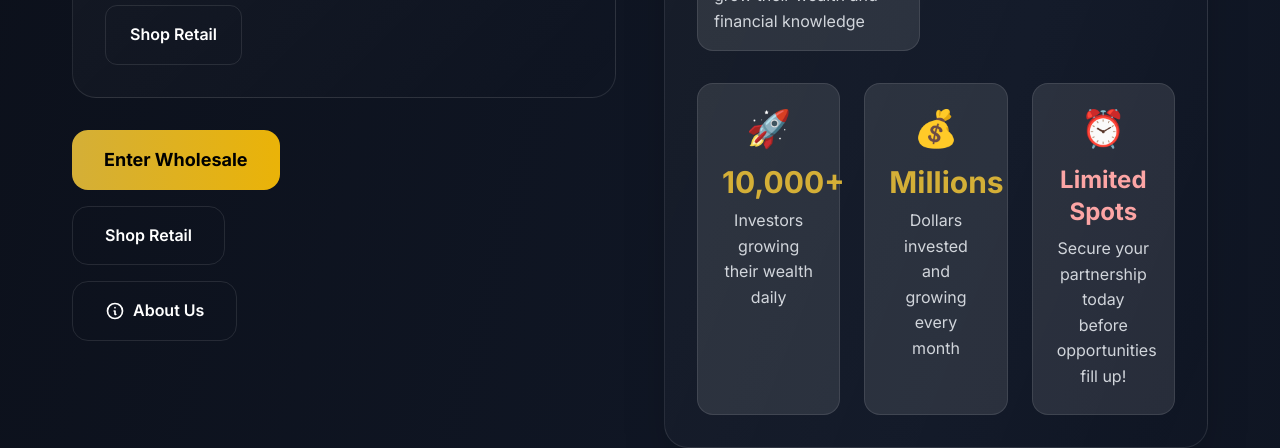
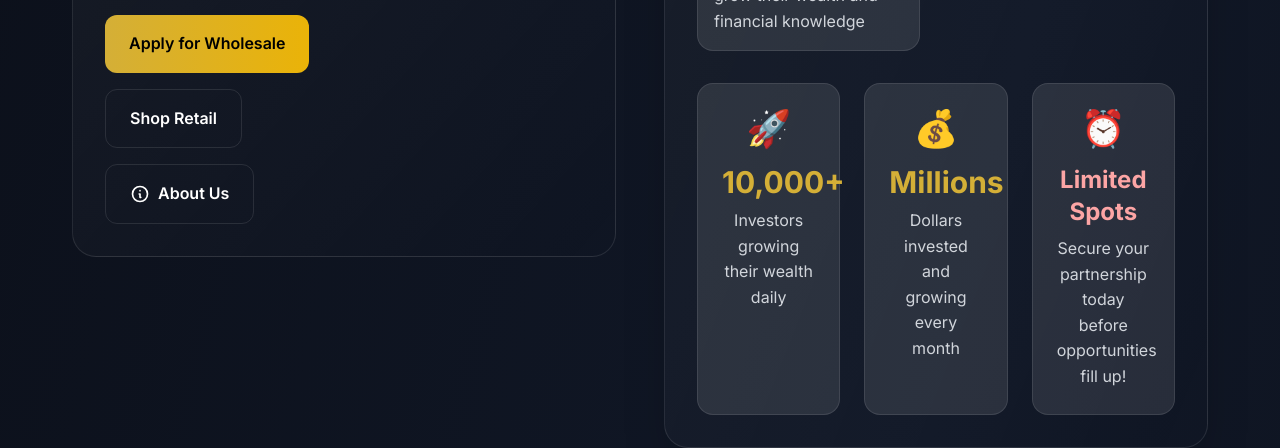
Before and after one commit to Kv-Garage/kv-garage-2026, a Next.js app: page / in a window 1280 px wide. Shown: the part 1140-1588 px from the top of the page. Built offline with nearby package versions, Linux system fonts and the light colour scheme; no server answers; the database is empty.

Commit message:
feat: move about us button inside wholesale supply model box, remove duplicate buttons

```diff
--- a/pages/index.js
+++ b/pages/index.js
@@ -590,30 +590,16 @@ export default function Home() {
                       Shop Retail
                     </button>
                   </Link>
-                </div>
-              </div>
-
-              <div className="flex flex-col sm:flex-row gap-4">
-                <Link href="/wholesale">
-                  <button className="bg-gradient-to-r from-[#D4AF37] to-yellow-500 text-black px-8 py-4 rounded-xl font-bold text-lg hover:shadow-lg hover:shadow-[#D4AF37]/30 transition-all duration-300 transform hover:scale-105">
-                    Enter Wholesale
-                  </button>
-                </Link>
-
-                <Link href="/shop">
-                  <button className="border border-white/30 text-white px-8 py-4 rounded-xl font-semibold hover:bg-white hover:text-black transition-all duration-300">
-                    Shop Retail
-                  </button>
-                </Link>
 
                   <Link href="/about">
-                  <button className="border border-white/30 text-white px-8 py-4 rounded-xl font-semibold hover:bg-white hover:text-black transition-all duration-300 flex items-center justify-center gap-2">
+                    <button className="flex-1 border border-white/30 text-white py-4 px-6 rounded-lg font-semibold hover:bg-white hover:text-black transition-all duration-300 flex items-center justify-center gap-2">
                       <svg className="w-5 h-5" fill="none" stroke="currentColor" viewBox="0 0 24 24">
                         <path strokeLinecap="round" strokeLinejoin="round" strokeWidth={2} d="M13 16h-1v-4h-1m1-4h.01M21 12a9 9 0 11-18 0 9 9 0 0118 0z" />
                       </svg>
                       About Us
                     </button>
                   </Link>
+                </div>
               </div>
             </div>
 
```
Lines whose indentation alone changed are shown as unchanged.
